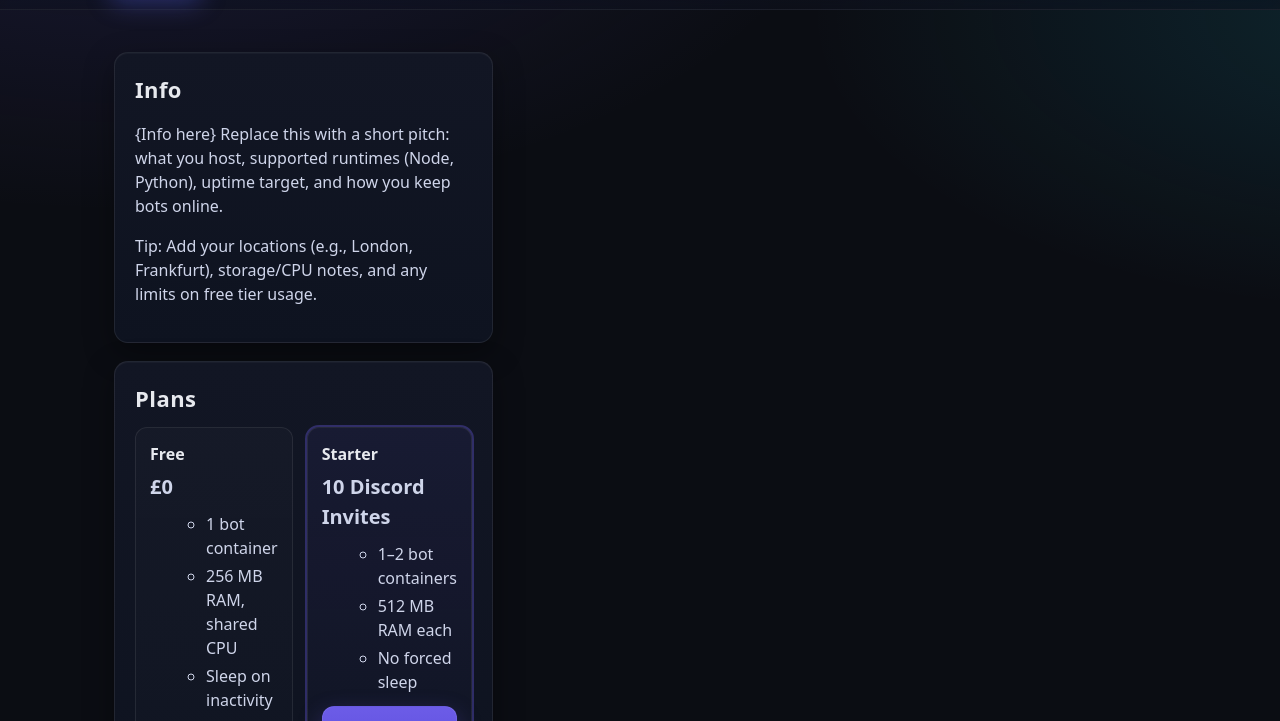
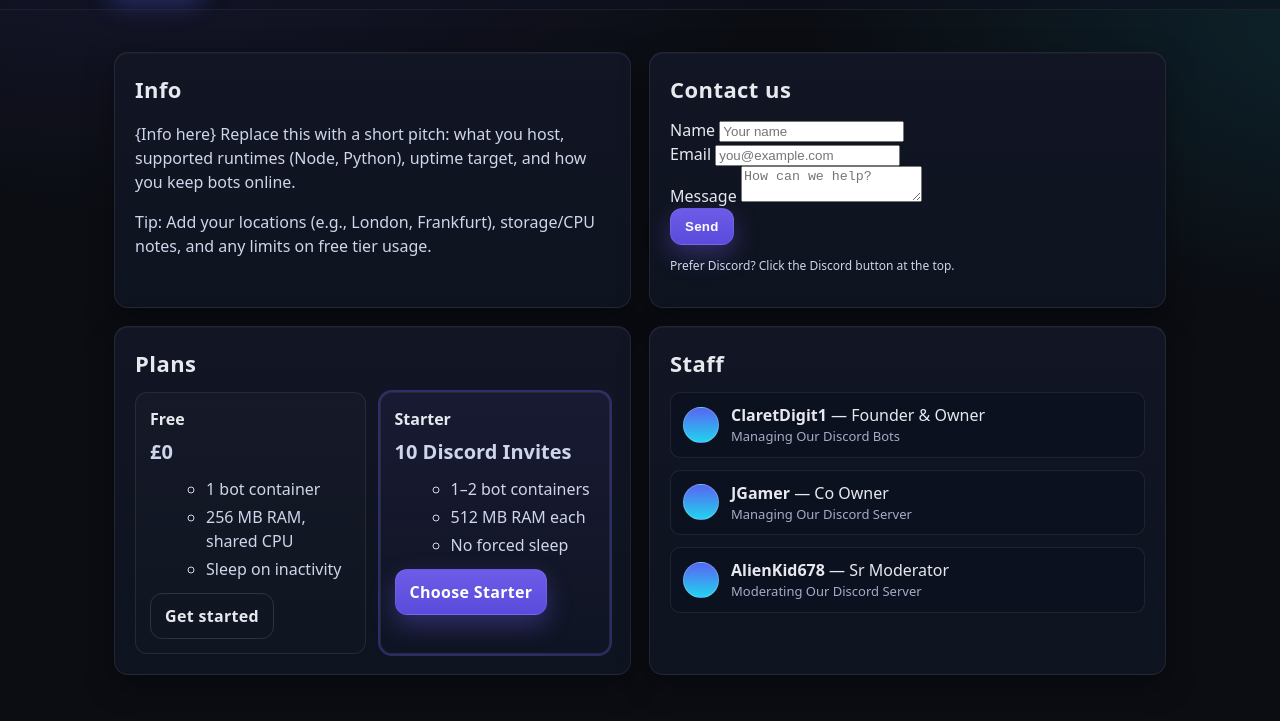
Before and after one commit to CD1-Official/InfinityCoreHostingSite, a plain HTML site: page index.html in a window 1280 px wide. Shown: the part 68-789 px from the top of the page. Drawn offline with Linux system fonts and the light colour scheme.

Commit message:
Update index.html

```diff
--- a/index.html
+++ b/index.html
@@ -94,13 +94,14 @@
       grid-template-areas:
         "info"
         "plans"
+        "contact"
         "staff";
     }
     @media(min-width:860px){
       .grid{
         grid-template-columns: 1fr 1fr;
         grid-template-areas:
-          "info"
+          "info contact"
           "plans staff";
       }
     }
```
